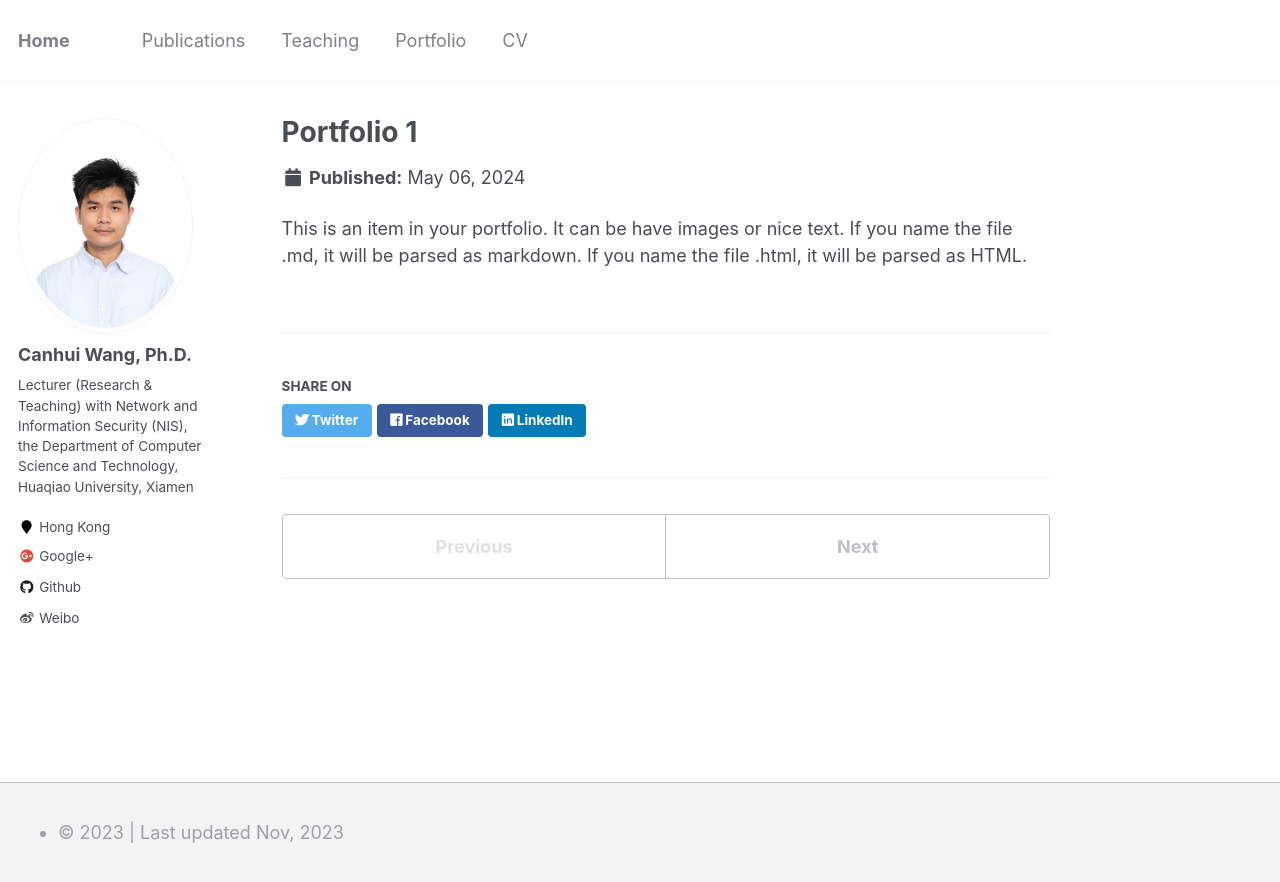
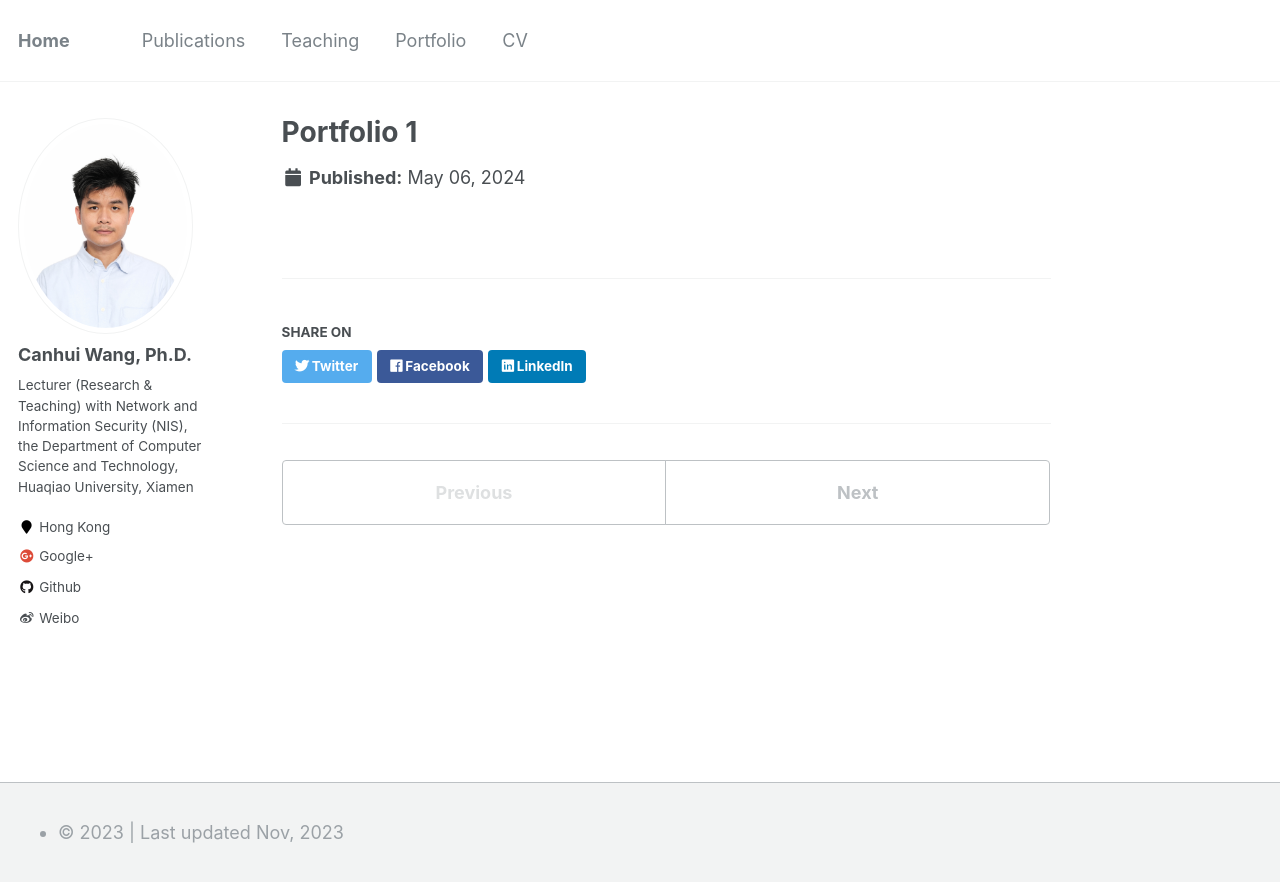
Before and after one commit to Canhui/canhui.github.io, a Jekyll site: the page built from _portfolio/portfolio-1.html, in a window 1280 px wide. Shown: the top 882 px of the page. Built offline with Jekyll 4.4.1, drawn with Linux system fonts in a browser that asks for light colours.

Commit message:
Update portfolio-1.html

```diff
--- a/_portfolio/portfolio-1.html
+++ b/_portfolio/portfolio-1.html
@@ -1,6 +1,5 @@
 ---
+excerpt: "Short description of portfolio item number 1<br/><img src='/images/500x300.png'>"
 excerpt: "Short description of portfolio item number 1<br/><img src='/images/500x300.png'>"
 collection: portfolio
 ---
-
-This is an item in your portfolio. It can be have images or nice text. If you name the file .md, it will be parsed as markdown. If you name the file .html, it will be parsed as HTML.
```
